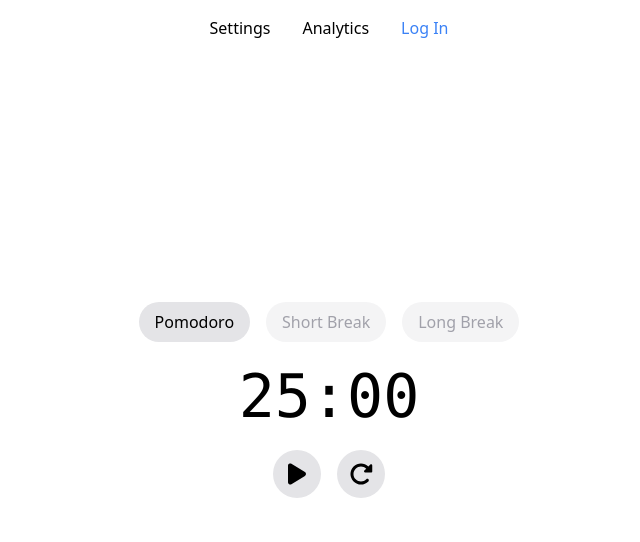
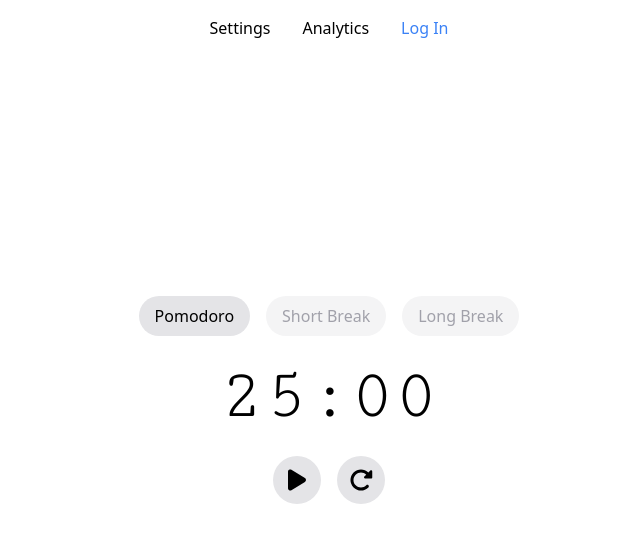
Before and after one commit to jas9n/pomodoro, a React (Vite) app in the folder frontend/: page / in a window 1280 px wide. Shown: the top 542 px of the page, without its empty margins (311-951 px from the left). Built offline with nearby package versions, Linux system fonts and the light colour scheme.

Commit message:
clock styles

```diff
--- a/frontend/src/components/Clock.jsx
+++ b/frontend/src/components/Clock.jsx
@@ -153,7 +153,7 @@
             </div>
 
             {/* Timer Display */}
-            <h1 className="text-6xl font-mono cursor-default">
+            <h1 className="clock text-7xl cursor-default">
                 {formatTime(time)}
             </h1>
 
--- a/frontend/src/main.css
+++ b/frontend/src/main.css
@@ -1,3 +1,5 @@
+@import url('https://fonts.googleapis.com/css2?family=Cutive+Mono&display=swap');
+
 @tailwind base;
 @tailwind components;
 @tailwind utilities;
@@ -10,6 +12,10 @@
 
 html, body, #root {
   height: 100%;
+}
+
+.clock {
+  font-family: "Cutive Mono", serif;
 }
 
 :root {
```
Also changed, not shown: 1 other file (tests, documents, lock files or other folders).
